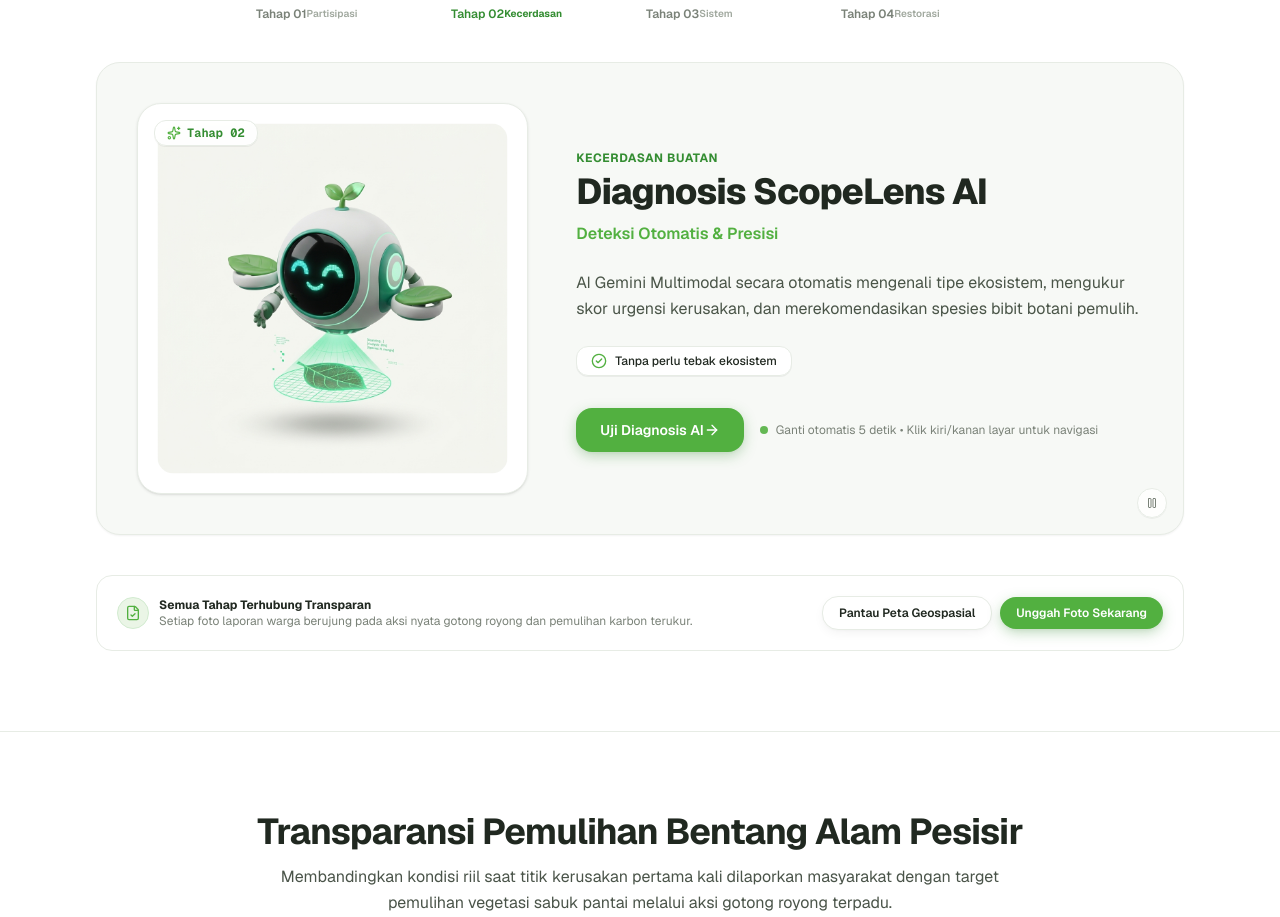
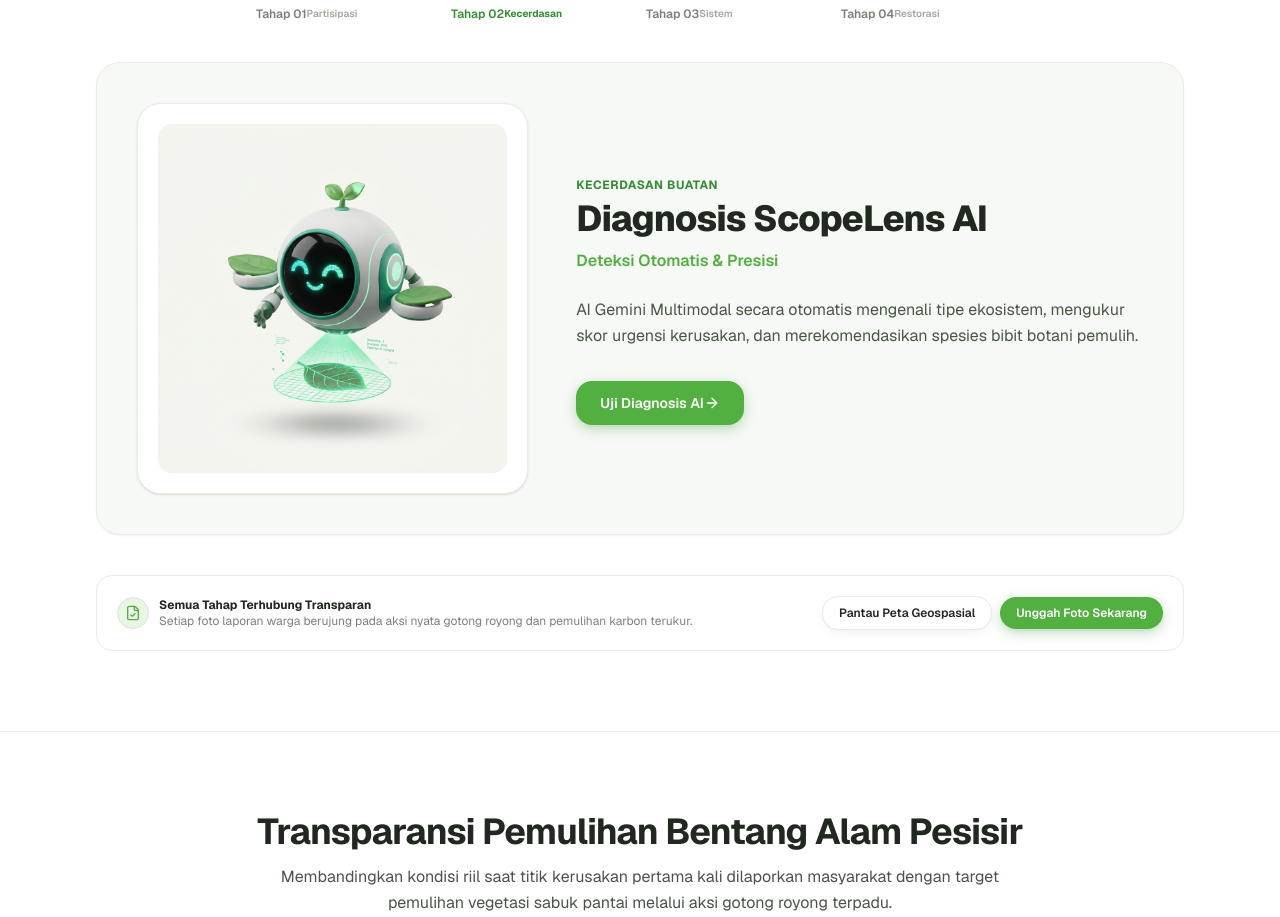
Before and after one commit to Sufyan-Tsaury/greenscope, a Next.js app: page / in a window 1280 px wide. Shown: the part 1005-1922 px from the top of the page. Built offline with nearby package versions, Linux system fonts and the light colour scheme; no server answers.

Commit message:
fix(workflow): remove play button, hint text, benefit pill, and image badge for clean UI

```diff
--- a/src/components/workflow-guide.tsx
+++ b/src/components/workflow-guide.tsx
@@ -4,17 +4,10 @@ import { useState, useEffect, useCallback, useRef } from 'react';
 import Image from 'next/image';
 import Link from 'next/link';
 import {
-  Camera,
-  Sparkles,
-  MapPin,
-  Users,
   ArrowRight,
-  CheckCircle2,
   FileCheck,
   ChevronLeft,
-  ChevronRight,
-  Pause,
-  Play
+  ChevronRight
 } from 'lucide-react';
 
 interface StepItem {
@@ -25,10 +18,8 @@ interface StepItem {
   description: string;
   imageSrc: string;
   imageAlt: string;
-  icon: typeof Camera;
   actionText: string;
   actionHref: string;
-  benefit: string;
 }
 
 const WORKFLOW_STEPS: StepItem[] = [
@@ -40,10 +31,8 @@ const WORKFLOW_STEPS: StepItem[] = [
     description: 'Warga atau relawan memotret kerusakan lingkungan di pesisir, sabuk mangrove, atau hutan Bengkulu (timbunan sampah makro, abrasi, atau kekeringan vegetasi).',
     imageSrc: '/images/workflow/tahap-1.jpg',
     imageAlt: 'Relawan 3D GreenScope memotret temuan lapangan pesisir dengan ponsel',
-    icon: Camera,
     actionText: 'Mulai Lapor Temuan',
-    actionHref: '/lapor',
-    benefit: 'Bisa langsung dari kamera HP'
+    actionHref: '/lapor'
   },
   {
     step: '02',
@@ -53,10 +42,8 @@ const WORKFLOW_STEPS: StepItem[] = [
     description: 'AI Gemini Multimodal secara otomatis mengenali tipe ekosistem, mengukur skor urgensi kerusakan, dan merekomendasikan spesies bibit botani pemulih.',
     imageSrc: '/images/workflow/tahap-2.jpg',
     imageAlt: 'Maskot Robot 3D ScopeLens AI memindai sampel daun mangrove dengan hologram laser',
-    icon: Sparkles,
     actionText: 'Uji Diagnosis AI',
-    actionHref: '/lapor',
-    benefit: 'Tanpa perlu tebak ekosistem'
+    actionHref: '/lapor'
   },
   {
     step: '03',
@@ -66,10 +53,8 @@ const WORKFLOW_STEPS: StepItem[] = [
     description: 'Laporan diverifikasi koordinator dan dipetakan ke koordinat spasial Bengkulu secara transparan untuk menentukan titik kritis prioritas restorasi.',
     imageSrc: '/images/workflow/tahap-3.jpg',
     imageAlt: 'Karakter 3D GreenScope dengan tablet peta topografi 3D, pin koordinat, dan centang verifikasi',
-    icon: MapPin,
     actionText: 'Buka Peta Pantau',
-    actionHref: '/peta',
-    benefit: 'Terpetakan secara real-time'
+    actionHref: '/peta'
   },
   {
     step: '04',
@@ -79,10 +64,8 @@ const WORKFLOW_STEPS: StepItem[] = [
     description: 'Koordinator menyusun Action Brief taktis. Relawan bergerak bersama menanam bibit botani terarah, membersihkan pesisir, hingga serapan karbon tuntas.',
     imageSrc: '/images/workflow/tahap-4.jpg',
     imageAlt: 'Tiga relawan 3D GreenScope gotong royong menanam bibit mangrove, memungut sampah, dan menyapu pesisir',
-    icon: Users,
     actionText: 'Lihat Kampanye Aksi',
-    actionHref: '/aksi',
-    benefit: 'Siklus tertutup tuntas'
+    actionHref: '/aksi'
   }
 ];
 
@@ -138,7 +121,6 @@ export default function WorkflowGuide() {
   };
 
   const currentStep = WORKFLOW_STEPS[activeIndex];
-  const Icon = currentStep.icon;
 
   return (
     <section
@@ -215,7 +197,7 @@ export default function WorkflowGuide() {
             title="Klik sisi kiri untuk mundur (Tahap Sebelumnya)"
             aria-label="Tahap Sebelumnya"
           >
-            {/* Subtle On-Hover Visual Feedback (No Permanent Ugly Buttons) */}
+            {/* Subtle On-Hover Visual Feedback (No Permanent Clutter) */}
             <div className="absolute left-4 top-1/2 -translate-y-1/2 opacity-0 group-hover/left:opacity-90 transition-all duration-200 pointer-events-none hidden sm:flex items-center gap-1.5 px-3 py-2 rounded-full bg-black/60 text-white text-xs font-medium backdrop-blur-xs shadow-md">
               <ChevronLeft className="w-3.5 h-3.5" />
               <span>Sebelumnya</span>
@@ -229,7 +211,7 @@ export default function WorkflowGuide() {
             title="Klik sisi kanan untuk maju (Tahap Berikutnya)"
             aria-label="Tahap Berikutnya"
           >
-            {/* Subtle On-Hover Visual Feedback (No Permanent Ugly Buttons) */}
+            {/* Subtle On-Hover Visual Feedback (No Permanent Clutter) */}
             <div className="absolute right-4 top-1/2 -translate-y-1/2 opacity-0 group-hover/right:opacity-90 transition-all duration-200 pointer-events-none hidden sm:flex items-center gap-1.5 px-3 py-2 rounded-full bg-black/60 text-white text-xs font-medium backdrop-blur-xs shadow-md">
               <span>Selanjutnya</span>
               <ChevronRight className="w-3.5 h-3.5" />
@@ -254,12 +236,6 @@ export default function WorkflowGuide() {
                   priority
                   className="w-full h-full object-contain rounded-2xl transition-all duration-500 scale-[0.98] group-hover:scale-100"
                 />
-
-                {/* Step badge in the visual corner */}
-                <div className="absolute top-4 left-4 flex items-center gap-1.5 px-3 py-1 rounded-xl bg-white/90 backdrop-blur-xs border border-[#E7ECE5] text-[#348D32] text-xs font-mono font-bold shadow-2xs">
-                  <Icon className="w-3.5 h-3.5 text-[#52B040]" />
-                  <span>Tahap {currentStep.step}</span>
-                </div>
               </div>
             </div>
 
@@ -289,16 +265,10 @@ export default function WorkflowGuide() {
                 {currentStep.description}
               </p>
 
-              {/* Key Benefit Pill */}
-              <div className="inline-flex items-center gap-2 px-3.5 py-1.5 rounded-xl bg-white border border-[#E7ECE5] text-xs font-medium text-[#202820] shadow-2xs">
-                <CheckCircle2 className="w-4 h-4 text-[#52B040] shrink-0" />
-                <span>{currentStep.benefit}</span>
-              </div>
-
-              {/* Action Button & Contextual Indicator */}
+              {/* Action Button */}
               <div
                 className="pt-2 flex flex-col sm:flex-row items-stretch sm:items-center gap-4"
-                onClick={(e) => e.stopPropagation()} // Prevent slide change when interacting with buttons
+                onClick={(e) => e.stopPropagation()} // Prevent slide change when clicking the action button
               >
                 <Link
                   href={currentStep.actionHref}
@@ -307,33 +277,11 @@ export default function WorkflowGuide() {
                   <span>{currentStep.actionText}</span>
                   <ArrowRight className="w-4 h-4" />
                 </Link>
-
-                {/* Subtle Interactive Instruction for Users */}
-                <div className="text-xs text-[#7A8278] flex items-center gap-2">
-                  <span className="inline-block w-2 h-2 rounded-full bg-[#52B040] animate-pulse" />
-                  <span>
-                    Ganti otomatis 5 detik • Klik kiri/kanan layar untuk navigasi
-                  </span>
-                </div>
               </div>
 
             </div>
 
           </div>
-
-          {/* Minimal Play / Pause Toggle Indicator in Corner */}
-          <button
-            type="button"
-            onClick={(e) => {
-              e.stopPropagation();
-              setIsPaused(!isPaused);
-            }}
-            className="absolute bottom-4 right-4 z-30 p-2 rounded-full bg-white/80 hover:bg-white border border-[#E7ECE5] text-[#7A8278] hover:text-[#202820] transition-colors cursor-pointer shadow-2xs"
-            title={isPaused ? "Lanjutkan perputaran otomatis" : "Jeda perputaran otomatis"}
-            aria-label={isPaused ? "Lanjutkan" : "Jeda"}
-          >
-            {isPaused ? <Play className="w-3 h-3" /> : <Pause className="w-3 h-3" />}
-          </button>
 
         </div>
 
```
